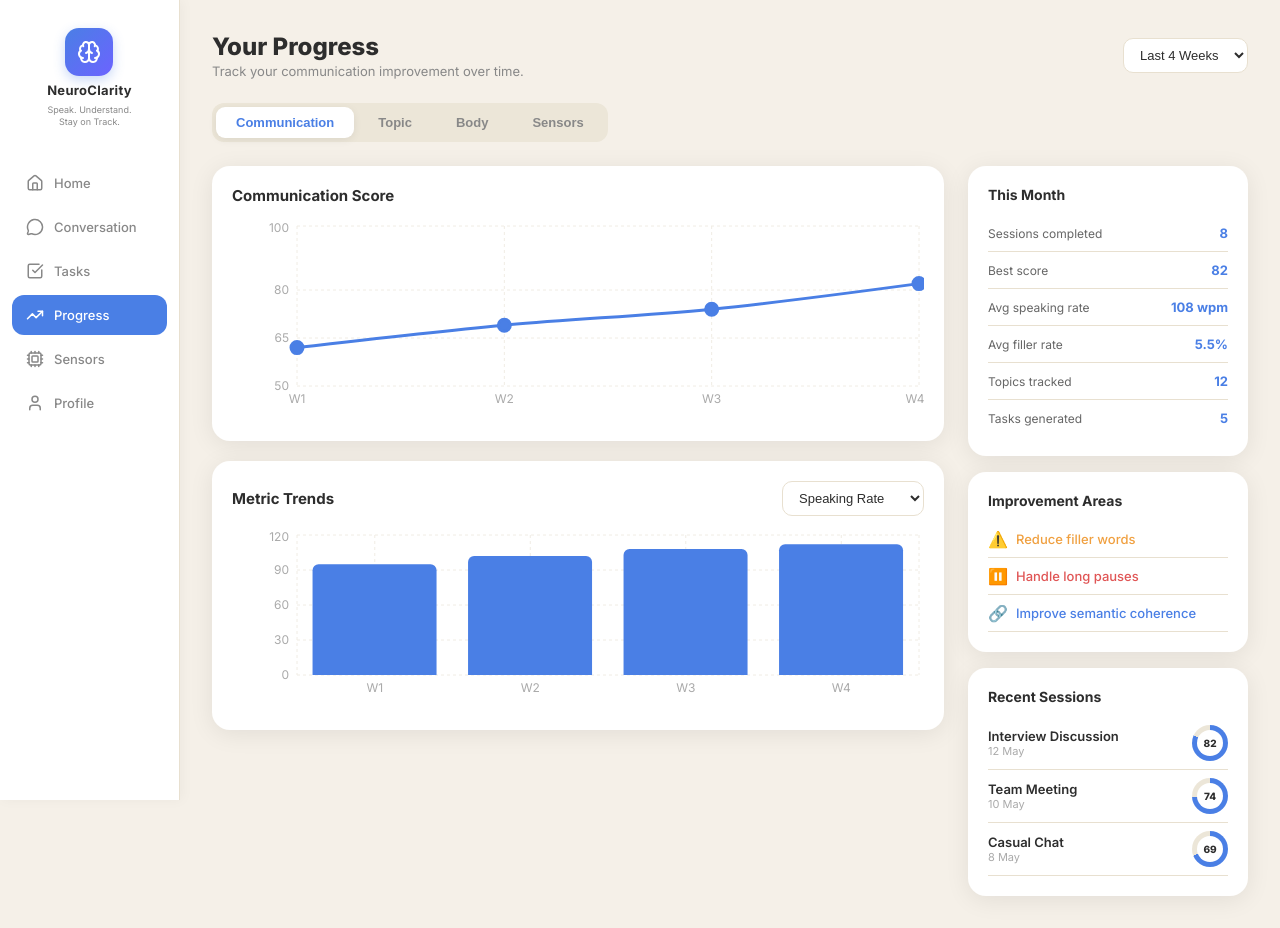
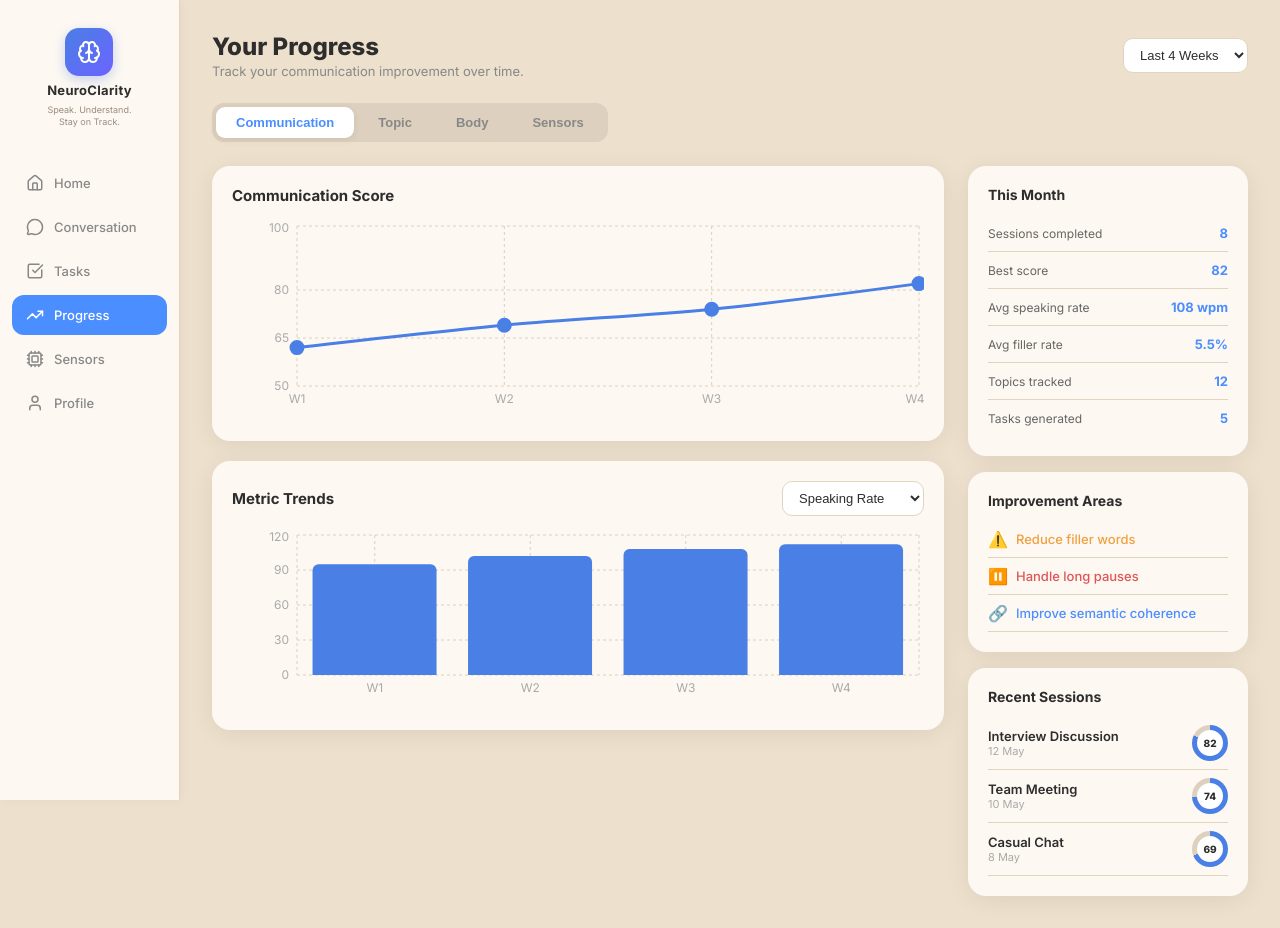
Before and after one commit to Ayishacode/ADAPT, a React (Vite) app: page /progress in a window 1280 px wide. Built offline with nearby package versions, Linux system fonts and the light colour scheme.

Commit message:
Update color palette to warm sandy beige theme

```diff
--- a/src/index.css
+++ b/src/index.css
@@ -4,26 +4,26 @@
 
 body {
   font-family: 'Inter', sans-serif;
-  background: #f5f0e8;
+  background: #ede0cc;
   color: #2d2d2d;
   min-height: 100vh;
 }
 
 :root {
-  --bg: #f5f0e8;
-  --card: #ffffff;
-  --blue: #4a7fe5;
-  --blue-dark: #3a6fd4;
-  --blue-light: #e8f0fd;
+  --bg: #ede0cc;
+  --card: #fdf8f2;
+  --blue: #4a8eff;
+  --blue-dark: #3a7aee;
+  --blue-light: #eaf1ff;
   --green: #5cb85c;
   --orange: #f0a040;
   --red: #e05555;
   --text: #2d2d2d;
-  --text-muted: #888;
-  --border: #e8e0d0;
+  --text-muted: #9a8c7e;
+  --border: #e2d5c0;
   --sidebar-w: 180px;
   --radius: 18px;
-  --shadow: 0 4px 24px rgba(0,0,0,0.08);
+  --shadow: 0 4px 24px rgba(0,0,0,0.07);
 }
 
 .app-layout {
@@ -34,7 +34,7 @@ body {
 /* ── Sidebar ── */
 .sidebar {
   width: var(--sidebar-w);
-  background: #fff;
+  background: #fdf8f2;
   border-right: 1px solid var(--border);
   display: flex;
   flex-direction: column;
@@ -198,7 +198,7 @@ body {
 
 /* ── Progress bar ── */
 .progress-bar-wrap {
-  background: #ece6d8;
+  background: #ddd0be;
   border-radius: 8px;
   height: 8px;
   overflow: hidden;
--- a/src/pages/LiveAnalysis.jsx
+++ b/src/pages/LiveAnalysis.jsx
@@ -40,7 +40,7 @@ export default function LiveAnalysis() {
       </div>
 
       {/* Tabs */}
-      <div style={{ display: 'flex', gap: 4, background: '#ece6d8', borderRadius: 12, padding: 4, width: 'fit-content', marginBottom: 24 }}>
+      <div style={{ display: 'flex', gap: 4, background: '#ddd0be', borderRadius: 12, padding: 4, width: 'fit-content', marginBottom: 24 }}>
         {tabs.map((t, i) => (
           <button
             key={t}
@@ -109,7 +109,7 @@ export default function LiveAnalysis() {
             <div style={{ fontSize: 12, color: '#888', marginBottom: 10, fontWeight: 600 }}>LIVE SCORE</div>
             <div style={{ position: 'relative', display: 'inline-flex', alignItems: 'center', justifyContent: 'center' }}>
               <svg width="100" height="100">
-                <circle cx="50" cy="50" r="42" fill="none" stroke="#ece6d8" strokeWidth="10" />
+                <circle cx="50" cy="50" r="42" fill="none" stroke="#ddd0be" strokeWidth="10" />
                 <circle
                   cx="50" cy="50" r="42" fill="none" stroke="#4a7fe5" strokeWidth="10"
                   strokeDasharray={`${2 * Math.PI * 42 * 0.74} ${2 * Math.PI * 42}`}
--- a/src/pages/LiveConversation.jsx
+++ b/src/pages/LiveConversation.jsx
@@ -50,7 +50,7 @@ export default function LiveConversation() {
       </div>
 
       {/* Tab bar */}
-      <div style={{ display: 'flex', gap: 4, background: '#ece6d8', borderRadius: 12, padding: 4, width: 'fit-content', marginBottom: 24 }}>
+      <div style={{ display: 'flex', gap: 4, background: '#ddd0be', borderRadius: 12, padding: 4, width: 'fit-content', marginBottom: 24 }}>
         {['conversation', 'live analysis'].map(t => (
           <button
             key={t}
--- a/src/pages/NewConversation.jsx
+++ b/src/pages/NewConversation.jsx
@@ -97,7 +97,7 @@ export default function NewConversation() {
                 <div
                   key={f.id}
                   className="card"
-                  style={{ background: enabled[f.id] ? 'var(--blue-light)' : '#f8f4ee', border: `1.5px solid ${enabled[f.id] ? '#c0d4f8' : 'transparent'}`, padding: 14 }}
+                  style={{ background: enabled[f.id] ? 'var(--blue-light)' : '#f5ede0', border: `1.5px solid ${enabled[f.id] ? '#c0d4f8' : 'transparent'}`, padding: 14 }}
                 >
                   <div style={{ display: 'flex', justifyContent: 'space-between', alignItems: 'flex-start', marginBottom: 8 }}>
                     <span style={{ fontSize: 28 }}>{f.icon}</span>
--- a/src/pages/Personalization.jsx
+++ b/src/pages/Personalization.jsx
@@ -78,7 +78,7 @@ export default function Personalization() {
                 <XAxis type="number" domain={[0, 100]} tick={{ fontSize: 11, fill: '#aaa' }} axisLine={false} tickLine={false} />
                 <YAxis type="category" dataKey="metric" tick={{ fontSize: 12, fill: '#555' }} axisLine={false} tickLine={false} width={70} />
                 <Tooltip contentStyle={{ borderRadius: 10, border: 'none', boxShadow: '0 4px 12px rgba(0,0,0,0.1)' }} />
-                <Bar dataKey="score" fill="#4a7fe5" radius={[0, 6, 6, 0]} background={{ fill: '#f0ece4', radius: [0, 6, 6, 0] }} />
+                <Bar dataKey="score" fill="#4a7fe5" radius={[0, 6, 6, 0]} background={{ fill: '#ddd0be', radius: [0, 6, 6, 0] }} />
               </BarChart>
             </ResponsiveContainer>
           </div>
@@ -94,7 +94,7 @@ export default function Personalization() {
                 <span className={`badge ${difficultyColor(t.difficulty)}`}>{t.difficulty}</span>
                 <div style={{
                   width: 38, height: 38, borderRadius: '50%',
-                  background: `conic-gradient(#4a7fe5 ${t.score}%, #ece6d8 ${t.score}%)`,
+                  background: `conic-gradient(#4a7fe5 ${t.score}%, #ddd0be ${t.score}%)`,
                   display: 'flex', alignItems: 'center', justifyContent: 'center',
                 }}>
                   <div style={{ width: 28, height: 28, background: '#fff', borderRadius: '50%', display: 'flex', alignItems: 'center', justifyContent: 'center', fontSize: 10, fontWeight: 800 }}>{t.score}</div>
--- a/src/pages/PostSession.jsx
+++ b/src/pages/PostSession.jsx
@@ -34,7 +34,7 @@ export default function PostSession() {
             {/* Ring */}
             <div style={{ position: 'relative', flexShrink: 0 }}>
               <svg width="130" height="130">
-                <circle cx="65" cy="65" r="54" fill="none" stroke="#ece6d8" strokeWidth="12" />
+                <circle cx="65" cy="65" r="54" fill="none" stroke="#ddd0be" strokeWidth="12" />
                 <circle
                   cx="65" cy="65" r="54" fill="none" stroke="#4a7fe5" strokeWidth="12"
                   strokeDasharray={`${2 * Math.PI * 54 * (overall / 100)} ${2 * Math.PI * 54}`}
--- a/src/pages/Progress.jsx
+++ b/src/pages/Progress.jsx
@@ -43,7 +43,7 @@ export default function Progress() {
       </div>
 
       {/* Big category tabs */}
-      <div style={{ display: 'flex', gap: 4, background: '#ece6d8', borderRadius: 12, padding: 4, width: 'fit-content', marginBottom: 24 }}>
+      <div style={{ display: 'flex', gap: 4, background: '#ddd0be', borderRadius: 12, padding: 4, width: 'fit-content', marginBottom: 24 }}>
         {bigTabs.map(t => (
           <button
             key={t}
@@ -68,7 +68,7 @@ export default function Progress() {
             <h3 style={{ fontSize: 15, fontWeight: 700, marginBottom: 16 }}>Communication Score</h3>
             <ResponsiveContainer width="100%" height={200}>
               <LineChart data={commScoreData}>
-                <CartesianGrid strokeDasharray="3 3" stroke="#f0ece4" />
+                <CartesianGrid strokeDasharray="3 3" stroke="#ddd0be" />
                 <XAxis dataKey="week" tick={{ fontSize: 12, fill: '#aaa' }} axisLine={false} tickLine={false} />
                 <YAxis domain={[50, 100]} tick={{ fontSize: 12, fill: '#aaa' }} axisLine={false} tickLine={false} />
                 <Tooltip contentStyle={{ borderRadius: 10, border: 'none', boxShadow: '0 4px 12px rgba(0,0,0,0.1)' }} />
@@ -87,7 +87,7 @@ export default function Progress() {
             </div>
             <ResponsiveContainer width="100%" height={180}>
               <BarChart data={metricData}>
-                <CartesianGrid strokeDasharray="3 3" stroke="#f0ece4" />
+                <CartesianGrid strokeDasharray="3 3" stroke="#ddd0be" />
                 <XAxis dataKey="week" tick={{ fontSize: 12, fill: '#aaa' }} axisLine={false} tickLine={false} />
                 <YAxis tick={{ fontSize: 12, fill: '#aaa' }} axisLine={false} tickLine={false} />
                 <Tooltip contentStyle={{ borderRadius: 10, border: 'none', boxShadow: '0 4px 12px rgba(0,0,0,0.1)' }} />
@@ -147,7 +147,7 @@ export default function Progress() {
                 </div>
                 <div style={{
                   width: 36, height: 36, borderRadius: '50%',
-                  background: `conic-gradient(#4a7fe5 ${s.score}%, #ece6d8 ${s.score}%)`,
+                  background: `conic-gradient(#4a7fe5 ${s.score}%, #ddd0be ${s.score}%)`,
                   display: 'flex', alignItems: 'center', justifyContent: 'center',
                 }}>
                   <div style={{ width: 26, height: 26, background: '#fff', borderRadius: '50%', display: 'flex', alignItems: 'center', justifyContent: 'center', fontSize: 10, fontWeight: 800 }}>{s.score}</div>
--- a/src/pages/Sensors.jsx
+++ b/src/pages/Sensors.jsx
@@ -63,7 +63,7 @@ export default function Sensors() {
             {['Low', 'Normal', 'High'].map(a => (
               <div key={a} style={{
                 flex: 1, height: 8, borderRadius: 4,
-                background: a === activity ? activityColors[a] : '#ece6d8',
+                background: a === activity ? activityColors[a] : '#ddd0be',
               }} />
             ))}
           </div>
--- a/src/pages/Tasks.jsx
+++ b/src/pages/Tasks.jsx
@@ -102,7 +102,7 @@ export default function Tasks() {
       )}
 
       {/* Filter tabs */}
-      <div style={{ display: 'flex', gap: 4, background: '#ece6d8', borderRadius: 12, padding: 4, width: 'fit-content', marginBottom: 20 }}>
+      <div style={{ display: 'flex', gap: 4, background: '#ddd0be', borderRadius: 12, padding: 4, width: 'fit-content', marginBottom: 20 }}>
         {filterTabs.map(t => (
           <button
             key={t}
@@ -134,7 +134,7 @@ export default function Tasks() {
                 style={{
                   display: 'flex', alignItems: 'center', gap: 12, padding: '13px 18px',
                   borderBottom: idx < tasks[section.key].length - 1 ? '1px solid var(--border)' : 'none',
-                  background: task.done ? '#f9f7f4' : '#fff',
+                  background: task.done ? '#f5ede0' : '#fff',
                 }}
               >
                 <div
```
